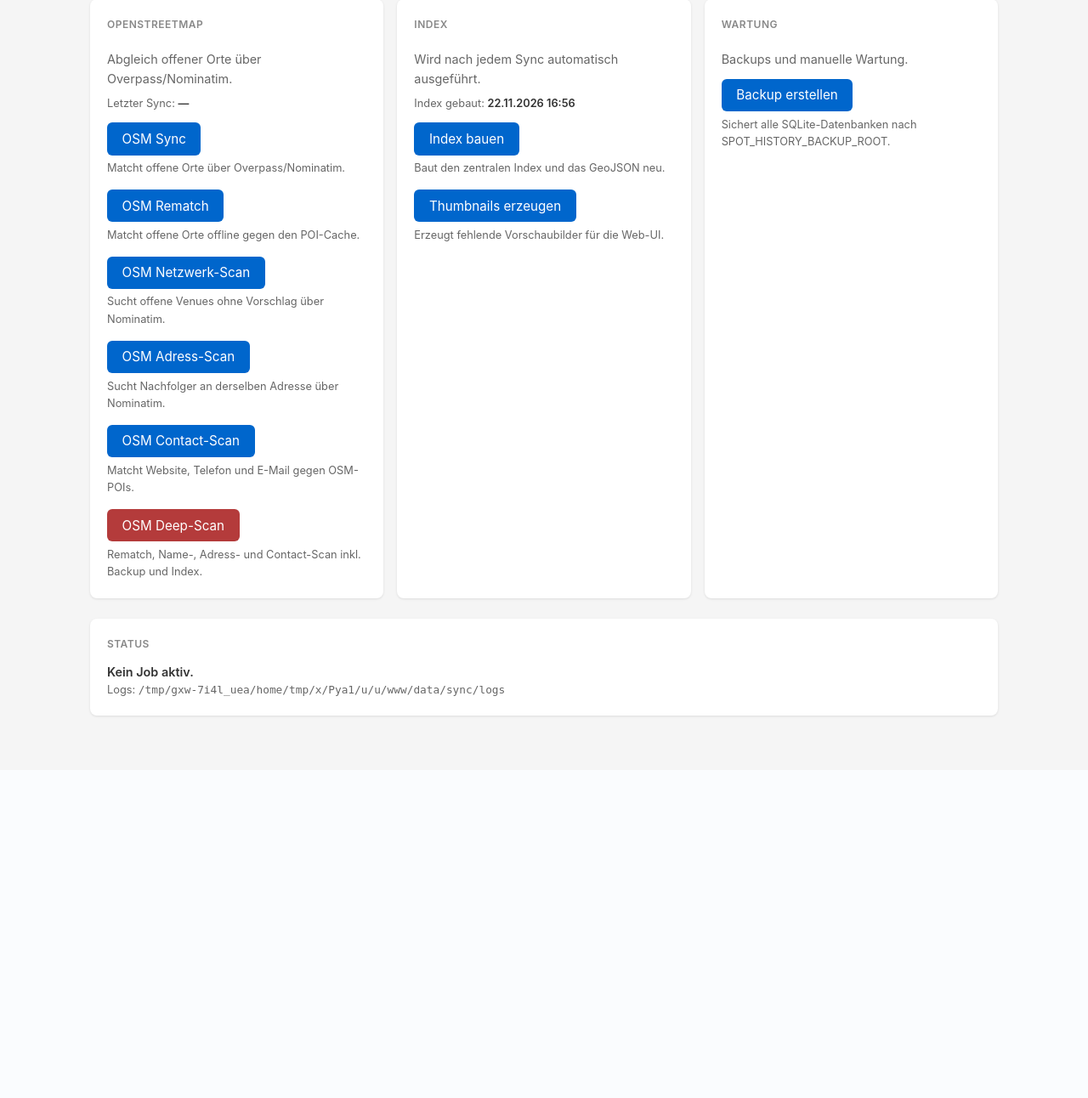
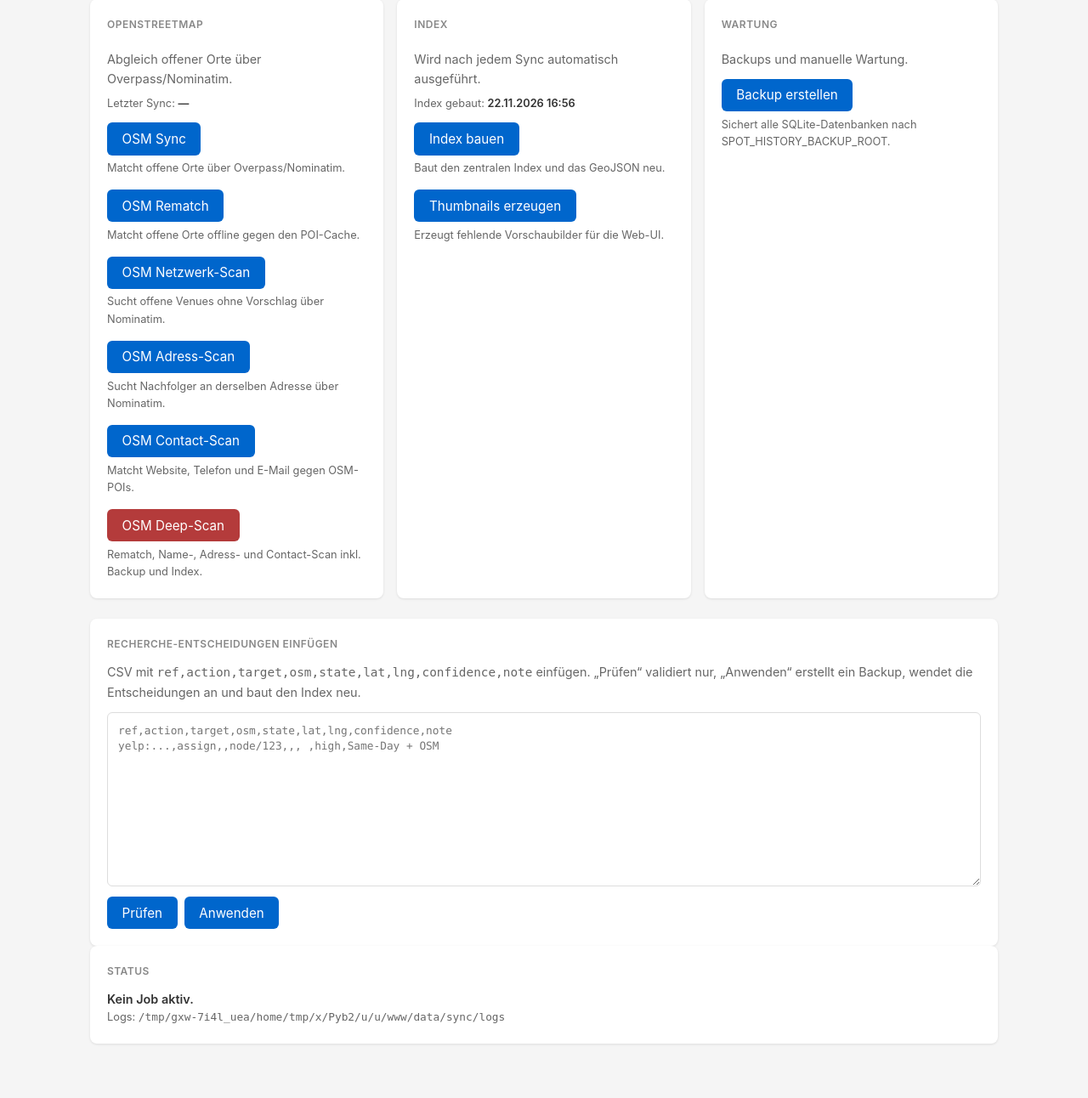
Before and after one commit to skoelle/spot-history-manager, a FastAPI app: page /sync in a window 1280 px wide. Shown: the part 705-1997 px from the top of the page at 85% size. Before the commit the page ends 1549 px from the top, so only its background shows below. Run offline with FastAPI, Linux system fonts and the light colour scheme; data comes from the database, SQL or seed files in the repository; some libraries are stand-ins or nearby versions.

Commit message:
Add paste form for researched OSM decisions

```diff
--- a/spot_history/web/server.py
+++ b/spot_history/web/server.py
@@ -18,6 +18,7 @@ from ..connectors import discover
 from ..connectors.osm import db as osm_db
 from ..core import identity
 from ..core import places as place_core
+from ..core import research as place_research
 from ..core.config import build_paths
 from ..core.index import build_index, index_schema_ok
 from . import data as web_data
@@ -910,17 +911,80 @@ def google_activity(request: Request) -> HTMLResponse:
     )
 
 
+def _render_sync(request: Request, **extra) -> HTMLResponse:
+    context = {
+        "request": request,
+        "groups": sync_jobs.action_groups(paths.data_root),
+        "runs": sync_status.source_runs(paths.db_root),
+        "data_root": str(paths.data_root),
+        "research_text": "",
+        "research_preview": None,
+        "research_message": None,
+        **extra,
+    }
+    return templates.TemplateResponse(request, "sync.html", context)
+
+
 @app.get("/sync", response_class=HTMLResponse)
 def sync_page(request: Request) -> HTMLResponse:
-    return templates.TemplateResponse(
+    return _render_sync(request)
+
+
+@app.post("/sync/research", response_class=HTMLResponse)
+async def sync_research(request: Request) -> HTMLResponse:
+    _check_same_origin(request)
+    text = await _form_value(request, "decisions")
+    submit_action = (await _form_value(request, "submit_action") or "preview").lower()
+    summary = place_research.apply_research_text(paths, text, dry_run=True)
+    if submit_action == "apply":
+        if summary.errors:
+            return _render_sync(
+                request,
+                research_text=text,
+                research_preview=summary,
+                research_message="Bitte zuerst die Fehler beheben.",
+            )
+        if not summary.actions:
+            return _render_sync(
+                request,
+                research_text=text,
+                research_preview=summary,
+                research_message="Keine gültigen Aktionen in der Eingabe.",
+            )
+        target = paths.data_root / "sync" / "research-decisions.csv"
+        target.parent.mkdir(parents=True, exist_ok=True)
+        target.write_text(text, encoding="utf-8")
+        commands = [
+            ["backup", "--keep-days", "3"],
+            [
+                "places",
+                "apply-research",
+                str(target),
+                "--data-root",
+                str(paths.data_root),
+                "--no-build",
+            ],
+            ["index", "build", "--data-root", str(paths.data_root)],
+        ]
+        try:
+            sync_runner.start_raw(
+                "Recherche-Entscheidungen anwenden",
+                commands,
+                paths.data_root,
+                action="research-apply",
+            )
+        except sync_jobs.JobBusy as exc:
+            return _render_sync(
+                request,
+                research_text=text,
+                research_preview=summary,
+                research_message=str(exc),
+            )
+        return RedirectResponse("/sync", status_code=303)
+    return _render_sync(
         request,
-        "sync.html",
-        {
-            "request": request,
-            "groups": sync_jobs.action_groups(paths.data_root),
-            "runs": sync_status.source_runs(paths.db_root),
-            "data_root": str(paths.data_root),
-        },
+        research_text=text,
+        research_preview=summary,
     )
 
 
--- a/spot_history/web/static/style.css
+++ b/spot_history/web/static/style.css
@@ -1413,3 +1413,56 @@ button:hover,
     white-space: pre-wrap;
     word-break: break-word;
 }
+
+.research-form {
+    display: flex;
+    flex-direction: column;
+    gap: 0.75rem;
+    margin-top: 0.75rem;
+}
+
+.research-form textarea {
+    width: 100%;
+    min-height: 10rem;
+    padding: 0.75rem;
+    border: 1px solid var(--border);
+    border-radius: 6px;
+    font-family: ui-monospace, SFMono-Regular, Menlo, Consolas, monospace;
+    font-size: 0.8rem;
+    line-height: 1.4;
+    resize: vertical;
+}
+
+.research-actions {
+    display: flex;
+    gap: 0.5rem;
+}
+
+.research-preview {
+    margin-top: 1rem;
+}
+
+.research-errors {
+    margin: 0.5rem 0;
+    padding-left: 1.25rem;
+    color: #b3261e;
+}
+
+.research-table-wrap {
+    max-height: 20rem;
+    overflow: auto;
+}
+
+.research-table {
+    width: 100%;
+    border-collapse: collapse;
+    font-size: 0.8rem;
+}
+
+.research-table th,
+.research-table td {
+    padding: 0.35rem 0.5rem;
+    border-bottom: 1px solid var(--border);
+    text-align: left;
+    vertical-align: top;
+}
--- a/spot_history/web/templates/sync.html
+++ b/spot_history/web/templates/sync.html
@@ -49,6 +49,65 @@
         {% endfor %}
     </div>
 
+    <div class="box research-box">
+        <div class="box-title">Recherche-Entscheidungen einfügen</div>
+        <p class="sync-description">
+            CSV mit <code>ref,action,target,osm,state,lat,lng,confidence,note</code>
+            einfügen. „Prüfen“ validiert nur, „Anwenden“ erstellt ein Backup,
+            wendet die Entscheidungen an und baut den Index neu.
+        </p>
+        {% if research_message %}
+        <div class="notice notice-error">{{ research_message }}</div>
+        {% endif %}
+        <form class="research-form" method="post" action="/sync/research">
+            <textarea name="decisions" rows="10" spellcheck="false"
+                      placeholder="ref,action,target,osm,state,lat,lng,confidence,note&#10;yelp:...,assign,,node/123,,, ,high,Same-Day + OSM">{{ research_text }}</textarea>
+            <div class="research-actions">
+                <button type="submit" name="submit_action" value="preview">Prüfen</button>
+                <button type="submit" name="submit_action" value="apply" class="danger"
+                        onclick="return confirm('Entscheidungen wirklich anwenden? Es wird vorher ein Backup erstellt.');">
+                    Anwenden
+                </button>
+            </div>
+        </form>
+        {% if research_preview %}
+        <div class="research-preview">
+            <p>
+                <strong>{{ research_preview.applied }}</strong> gültige Aktionen,
+                <strong>{{ research_preview.skipped }}</strong> übersprungen,
+                <strong>{{ research_preview.errors|length }}</strong> Fehler.
+            </p>
+            {% if research_preview.errors %}
+            <ul class="research-errors">
+                {% for error in research_preview.errors %}
+                <li>{{ error }}</li>
+                {% endfor %}
+            </ul>
+            {% endif %}
+            {% if research_preview.actions %}
+            <div class="research-table-wrap">
+                <table class="research-table">
+                    <thead>
+                        <tr><th>Zeile</th><th>Ref</th><th>Aktion</th><th>Ziel / OSM</th><th>Note</th></tr>
+                    </thead>
+                    <tbody>
+                        {% for item in research_preview.actions %}
+                        <tr>
+                            <td>{{ item.line }}</td>
+                            <td><code>{{ item.ref }}</code></td>
+                            <td>{{ item.action }}</td>
+                            <td>{{ item.target or item.osm or item.state or (item.lat ~ ', ' ~ item.lng if item.lat is not none else '') }}</td>
+                            <td>{{ item.note or '—' }}</td>
+                        </tr>
+                        {% endfor %}
+                    </tbody>
+                </table>
+            </div>
+            {% endif %}
+        </div>
+        {% endif %}
+    </div>
+
     <div class="box sync-status"
          id="sync-status"
          data-status-url="/api/sync/status"
```
Also changed, not shown: spot_history/core/research.py (+118 -73 lines), tests/test_research.py (+17 -0 lines), README.md.
